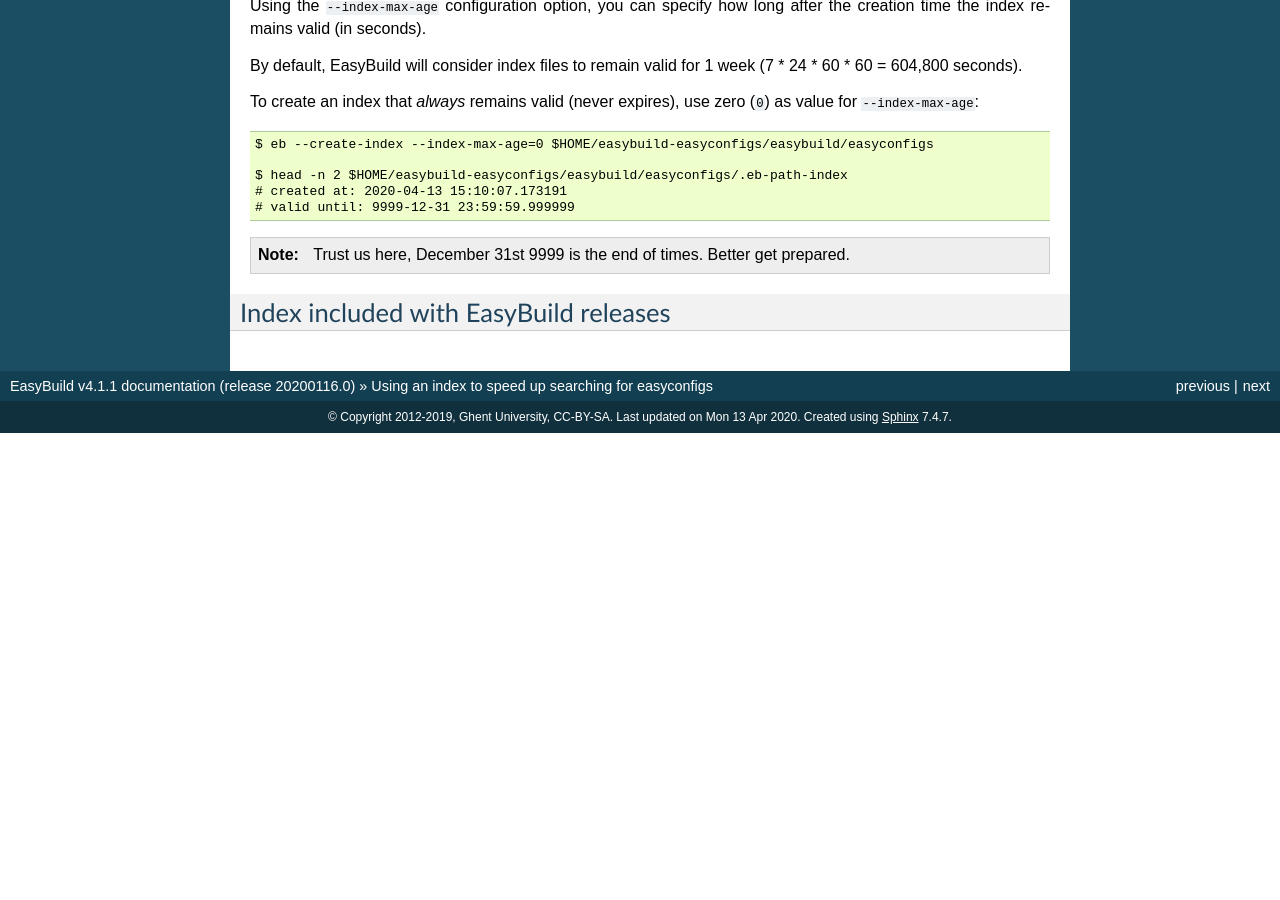
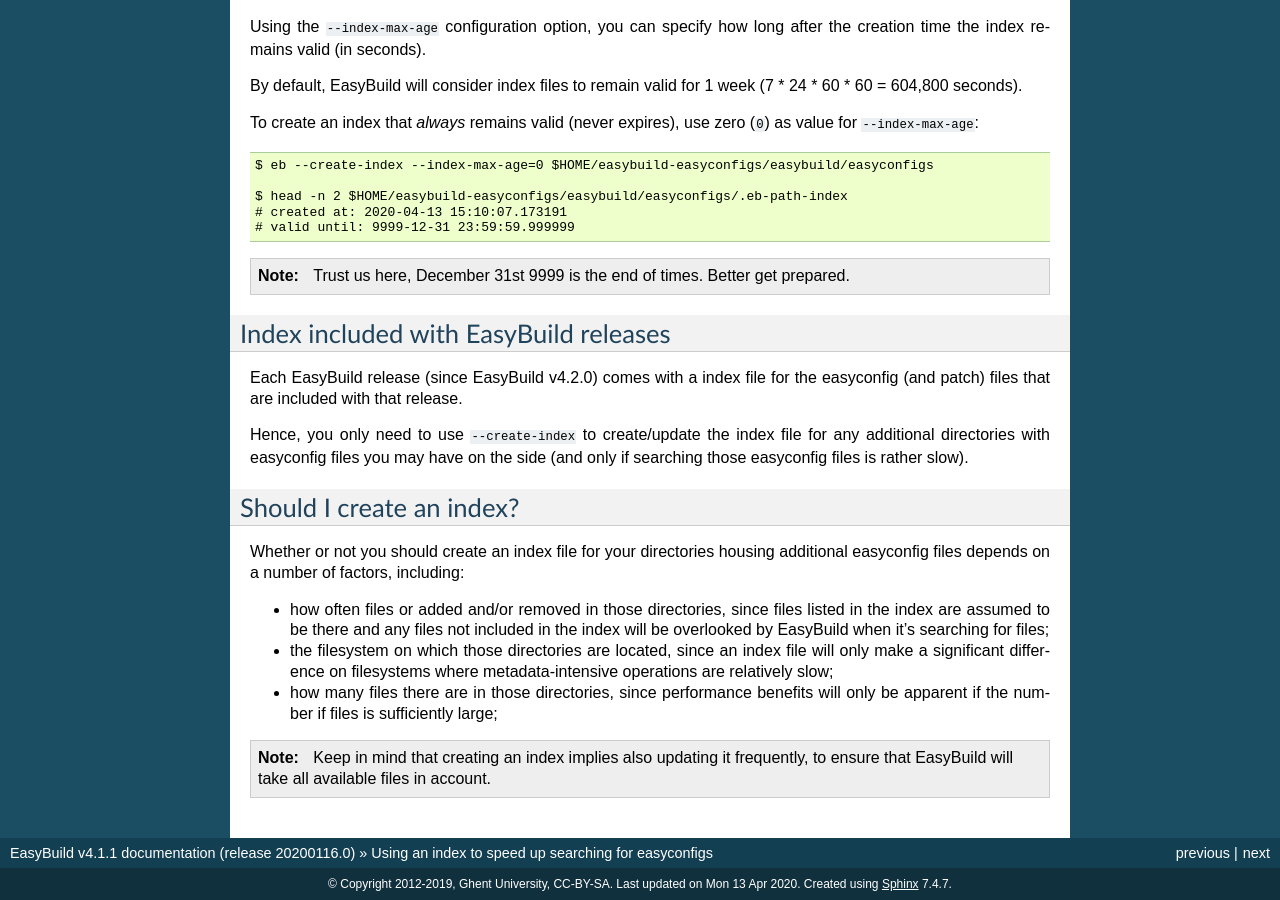
Before and after one commit to easybuilders/easybuild, a Sphinx documentation site: the page built from docs/Easyconfigs_index.rst, in a window 1280 px wide and 900 px high, scrolled down 2264 px. Built offline with Sphinx 7.4.7, drawn with Linux system fonts in a browser that asks for light colours; pages that are not in the unit, such as notebooks, are missing from menus; before the commit the page ends 2697 px from its top, so only the background shows below that; some of the changed text lies outside the part shown.

Commit message:
add subsections in docs page for easyconfig index on index included in EasyBuild releases + 'Should I create an index?'

```diff
--- a/docs/Easyconfigs_index.rst
+++ b/docs/Easyconfigs_index.rst
@@ -150,3 +150,26 @@
 
 Index included with EasyBuild releases
 --------------------------------------
+
+Each EasyBuild release (since EasyBuild v4.2.0) comes with a index file for the easyconfig (and patch) files
+that are included with that release.
+
+Hence, you only need to use ``--create-index`` to create/update the index file for any additional directories
+with easyconfig files you may have on the side (and only if searching those easyconfig files is rather slow).
+
+
+.. _easyconfigs_index_should_use:
+
+Should I create an index?
+-------------------------
+
+Whether or not you should create an index file for your directories housing additional easyconfig files depends on a number of factors, including:
+
+* how often files or added and/or removed in those directories, since files listed in the index are assumed to be there and any files not included in the index will be overlooked by EasyBuild when it's searching for files;
+
+* the filesystem on which those directories are located, since an index file will only make a significant difference on filesystems where metadata-intensive operations are relatively slow;
+
+* how many files there are in those directories, since performance benefits will only be apparent if the number if files is sufficiently large;
+
+.. note:: Keep in mind that creating an index implies also updating it frequently,
+          to ensure that EasyBuild will take all available files in account.
```
